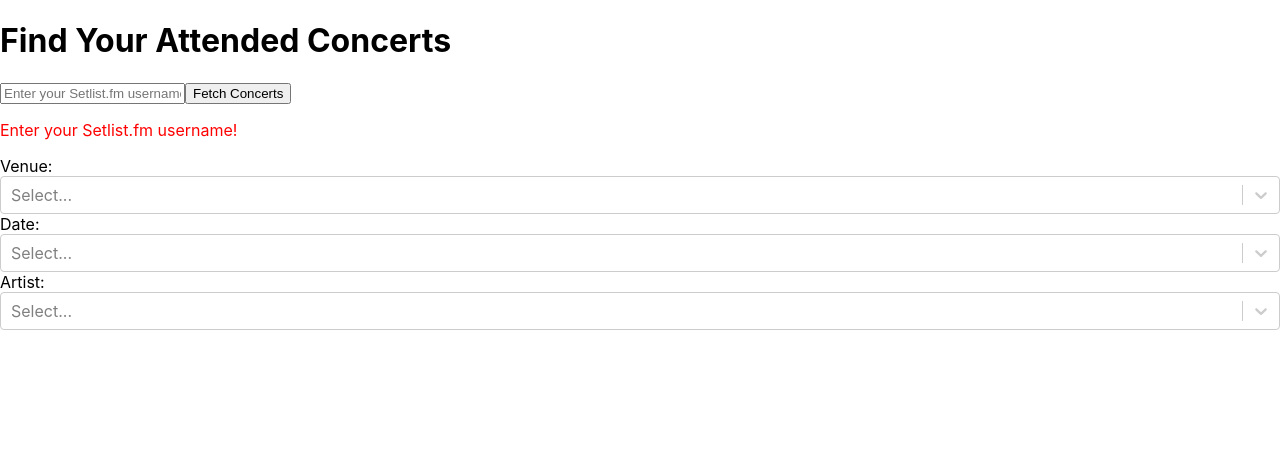
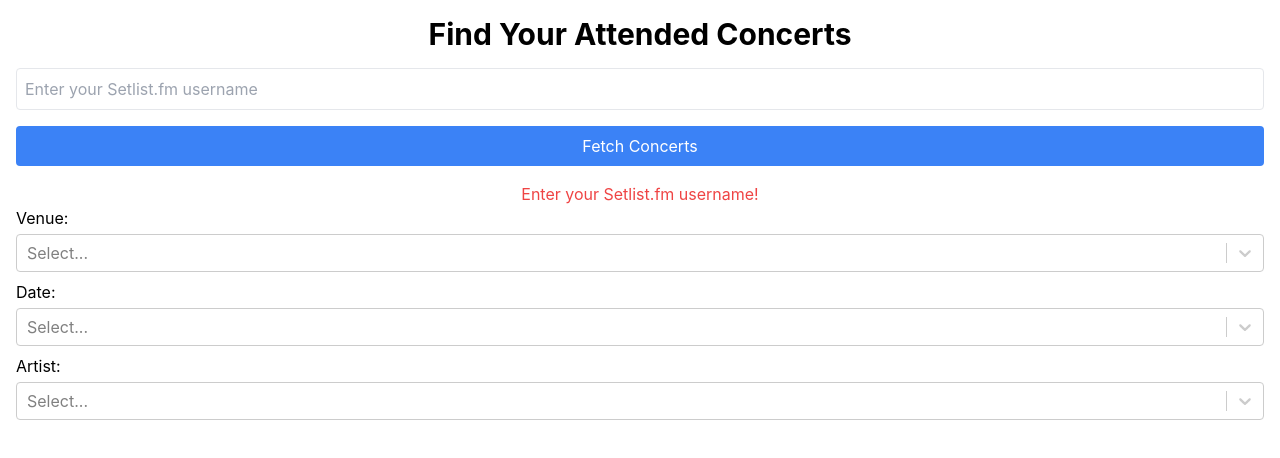
Before and after one commit to seanisthegood/setlistcomp, a React (Create React App) app in the folder frontend/: page / in a window 1280 px wide. Both pictures are taken after a click on the button "Fetch Concerts". Shown: the top 458 px of the page. Built offline with nearby package versions, Linux system fonts and the light colour scheme.

Commit message:
tailwinds styling

```diff
--- a/frontend/src/App.js
+++ b/frontend/src/App.js
@@ -1,43 +1,42 @@
 import React, { useState, useEffect } from "react";
 import Select from "react-select";
+import './index.css';
 
 function App() {
-  const [username, setUsername] = useState("");  // Initialize username state
-  const [concerts, setConcerts] = useState([]);  // Initialize concerts state
-  const [error, setError] = useState("");        // Initialize error state
-  const [selectedVenue, setSelectedVenue] = useState([]);  // Initialize selected venue state
-  const [selectedDate, setSelectedDate] = useState([]);    // Initialize selected date state
-  const [selectedArtist, setSelectedArtist] = useState([]); // Initialize selected artist state
-  const [youtubeLinks, setYoutubeLinks] = useState({});    // Initialize YouTube links state
-  const [loading, setLoading] = useState(false);           // Initialize loading state
+  const [username, setUsername] = useState("");
+  const [concerts, setConcerts] = useState([]);
+  const [error, setError] = useState("");
+  const [selectedVenue, setSelectedVenue] = useState([]);
+  const [selectedDate, setSelectedDate] = useState([]);
+  const [selectedArtist, setSelectedArtist] = useState([]);
+  const [youtubeLinks, setYoutubeLinks] = useState({});
+  const [loading, setLoading] = useState(false);
 
-  // Function to fetch concerts from Flask API
   const fetchConcerts = () => {
     if (!username) {
-      setError("Enter your Setlist.fm username!");  // Update error state
+      setError("Enter your Setlist.fm username!");
       return;
     }
 
-    setLoading(true);  // Set loading state to true
+    setLoading(true);
     fetch(`http://127.0.0.1:5000/api/concerts?username=${username}`)
       .then(response => response.json())
       .then(data => {
-        setLoading(false);  // Set loading state to false
+        setLoading(false);
         if (data.error) {
-          setError(data.error);  // Update error state
-          setConcerts([]);       // Clear concerts state
+          setError(data.error);
+          setConcerts([]);
         } else {
-          setConcerts(data.concerts);  // Update concerts state
-          setError("");                // Clear error state
+          setConcerts(data.concerts);
+          setError("");
         }
       })
       .catch(() => {
-        setLoading(false);  // Set loading state to false
-        setError("Error fetching concerts.");  // Update error state
+        setLoading(false);
+        setError("Error fetching concerts.");
       });
   };
 
-  // Function to search for a concert on YouTube
   const searchYouTube = (concert) => {
     console.log("Concert data:", concert);
     if (!concert || !concert.artist || !concert.venue || !concert.venue.city || !concert.eventDate) {
@@ -48,11 +47,11 @@
     const { artist, venue, eventDate } = concert;
     const city = venue.city.name;
     console.log(`Searching YouTube for: ${artist.name} at ${venue.name} in ${city} on ${eventDate}`);
-    setLoading(true);  // Set loading state to true
+    setLoading(true);
     fetch(`http://127.0.0.1:5000/api/concert/videos?artist=${artist.name}&venue=${venue.name}&city=${city}&date=${eventDate}`)
       .then(response => response.json())
       .then(data => {
-        setLoading(false);  // Set loading state to false
+        setLoading(false);
         console.log("YouTube search response:", data);
         if (data.youtube_links) {
           setYoutubeLinks(prevLinks => ({
@@ -67,7 +66,7 @@
         }
       })
       .catch(error => {
-        setLoading(false);  // Set loading state to false
+        setLoading(false);
         console.error("Error fetching YouTube videos:", error);
         setYoutubeLinks(prevLinks => ({
           ...prevLinks,
@@ -76,12 +75,10 @@
       });
   };
 
-  // Get unique venues, dates, and artists for dropdown menus
   const uniqueVenues = [...new Set(concerts.map(concert => concert.venue.name))];
   const uniqueDates = [...new Set(concerts.map(concert => concert.eventDate))];
   const uniqueArtists = [...new Set(concerts.map(concert => concert.artist.name))];
 
-  // Filter concerts based on selected criteria
   const filteredConcerts = concerts.filter(concert => {
     return (
       (selectedVenue.length === 0 || selectedVenue.some(venue => concert.venue.name === venue.value)) &&
@@ -90,7 +87,6 @@
     );
   });
 
-  // Filter options based on selected criteria
   const filteredVenues = uniqueVenues.filter(venue => {
     return (
       (selectedDate.length === 0 || concerts.some(concert => concert.venue.name === venue && selectedDate.some(date => concert.eventDate === date.value))) &&
@@ -113,64 +109,64 @@
   });
 
   return (
-    <div>
-      <h1>Find Your Attended Concerts</h1>
+    <div className="container mx-auto p-4">
+      <h1 className="text-3xl font-bold mb-4 text-center">Find Your Attended Concerts</h1>
 
-      {/* Input field for username */}
-      <input
-        type="text"
-        placeholder="Enter your Setlist.fm username"
-        value={username}
-        onChange={(e) => setUsername(e.target.value)}  // Update username state
-      />
-      <button onClick={fetchConcerts}>Fetch Concerts</button>
+      <div className="mb-4">
+        <input
+          type="text"
+          placeholder="Enter your Setlist.fm username"
+          value={username}
+          onChange={(e) => setUsername(e.target.value)}
+          className="border p-2 mb-4 w-full rounded"
+        />
+        <button onClick={fetchConcerts} className="bg-blue-500 text-white p-2 rounded w-full">Fetch Concerts</button>
+      </div>
 
-      {/* Display error messages */}
-      {error && <p style={{ color: "red" }}>{error}</p>}
+      {error && <p className="text-red-500 text-center">{error}</p>}
+      {loading && <p className="text-center">Loading...</p>}
 
-      {/* Display loading indicator */}
-      {loading && <p>Loading...</p>}
-
-      {/* Dropdown menus for filtering */}
-      <div>
-        <label>
+      <div className="mb-4">
+        <label className="block mb-2">
           Venue:
           <Select
             isMulti
             options={filteredVenues.map(venue => ({ value: venue, label: venue }))}
             value={selectedVenue}
             onChange={setSelectedVenue}
+            className="mt-1"
           />
         </label>
-        <label>
+        <label className="block mb-2">
           Date:
           <Select
             isMulti
             options={filteredDates.map(date => ({ value: date, label: date }))}
             value={selectedDate}
             onChange={setSelectedDate}
+            className="mt-1"
           />
         </label>
-        <label>
+        <label className="block mb-2">
           Artist:
           <Select
             isMulti
             options={filteredArtists.map(artist => ({ value: artist, label: artist }))}
             value={selectedArtist}
             onChange={setSelectedArtist}
+            className="mt-1"
           />
         </label>
       </div>
 
-      {/* Display concert list */}
-      <ul>
+      <ul className="space-y-4">
         {filteredConcerts.map((concert, index) => (
-          <li key={index}>
+          <li key={index} className="border p-4 rounded shadow-md">
             <strong>{concert.artist.name}</strong> - {concert.eventDate} <br />
             {concert.venue.name}, {concert.venue.city.name}
-            <button onClick={() => searchYouTube(concert)}>Search YouTube</button>
+            <button onClick={() => searchYouTube(concert)} className="bg-green-500 text-white p-2 rounded mt-2">Search YouTube</button>
             {youtubeLinks[concert.eventDate] && (
-              <div>
+              <div className="mt-2">
                 {Array.isArray(youtubeLinks[concert.eventDate]) ? (
                   youtubeLinks[concert.eventDate].map((link, idx) => {
                     const videoId = link.split('v=')[1];
@@ -185,6 +181,7 @@
                         frameBorder="0"
                         allow="accelerometer; autoplay; clipboard-write; encrypted-media; gyroscope; picture-in-picture"
                         allowFullScreen
+                        className="mt-2"
                       ></iframe>
                     );
                   })
--- a/frontend/src/index.css
+++ b/frontend/src/index.css
@@ -1,3 +1,9 @@
+@tailwind base;
+@tailwind components;
+@tailwind utilities;
+
+
+
 body {
   margin: 0;
   font-family: -apple-system, BlinkMacSystemFont, 'Segoe UI', 'Roboto', 'Oxygen',
--- /dev/null
+++ b/frontend/tailwind.config.js
@@ -0,0 +1,10 @@
+/** @type {import('tailwindcss').Config} */
+module.exports = {
+  content: [
+    "./src/**/*.{js,jsx,ts,tsx}",
+  ],
+  theme: {
+    extend: {},
+  },
+  plugins: [],
+}
--- /dev/null
+++ b/postcss.config.js
@@ -0,0 +1,6 @@
+module.exports = {
+  plugins: {
+    tailwindcss: {},
+    autoprefixer: {},
+  },
+}
--- /dev/null
+++ b/tailwind.config.js
@@ -0,0 +1,8 @@
+/** @type {import('tailwindcss').Config} */
+module.exports = {
+  content: [],
+  theme: {
+    extend: {},
+  },
+  plugins: [],
+}
```
Also changed, not shown: package.json (added, +40 -0 lines), 1 other file (tests, documents, lock files or other folders).
